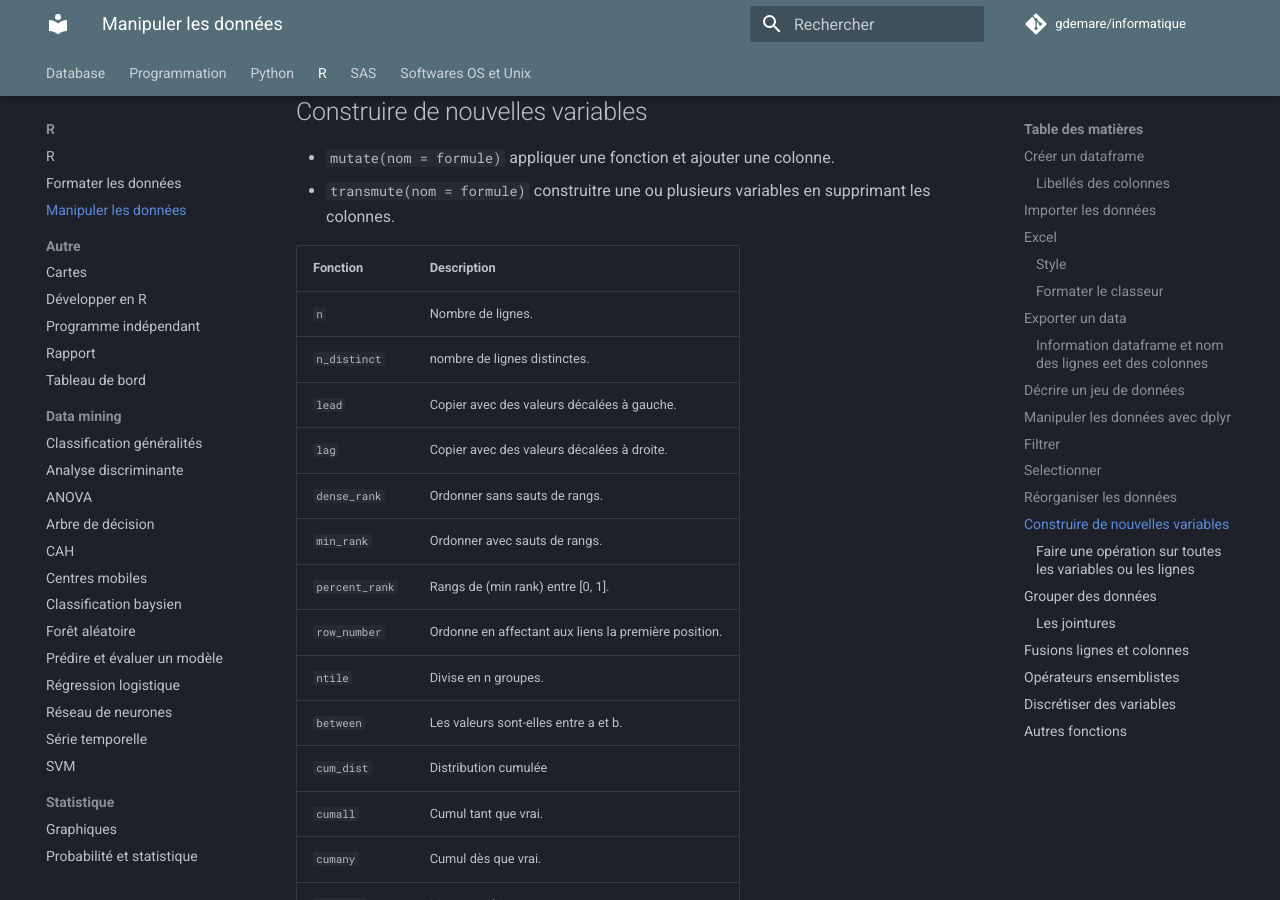
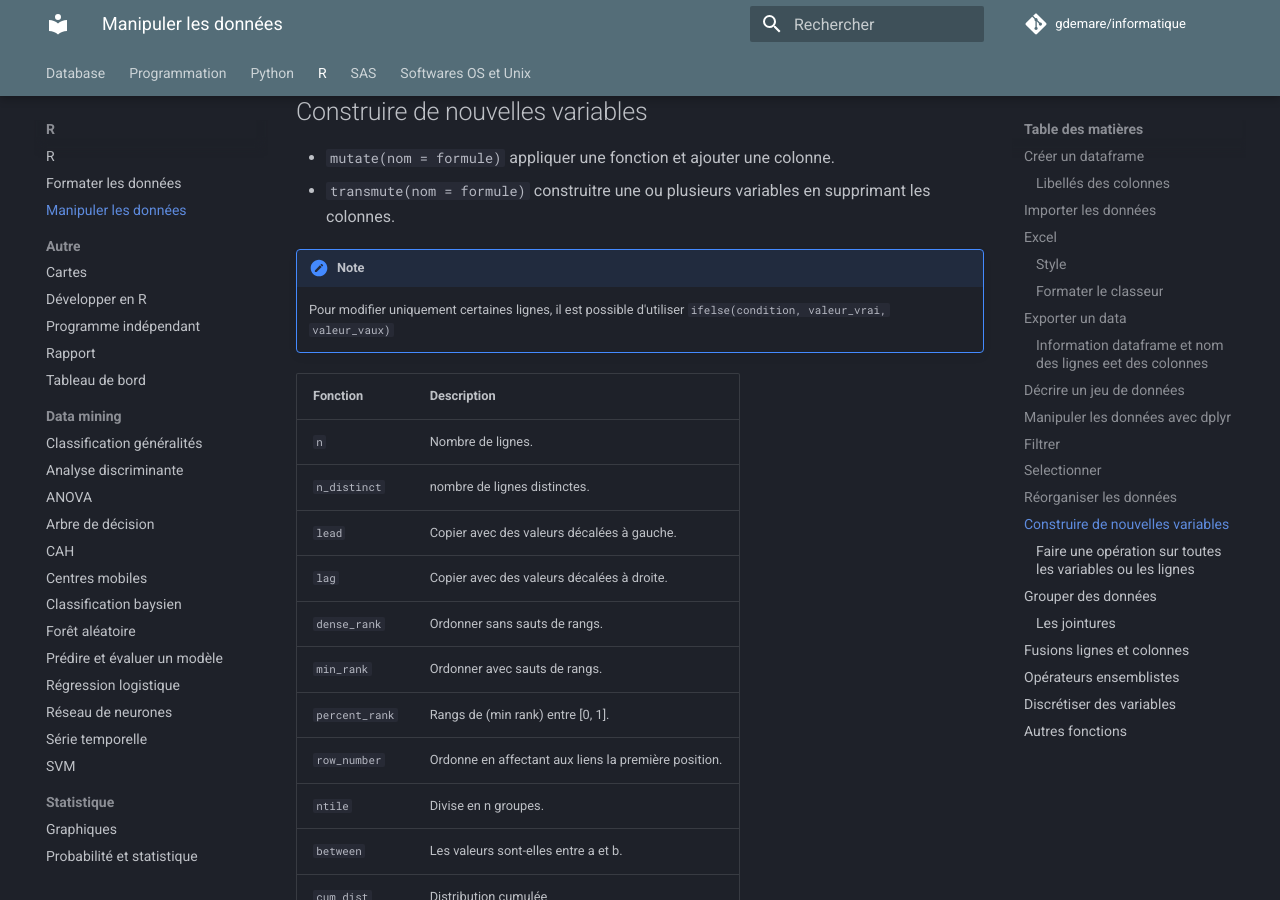
Before and after one commit to gdemare/Informatique, an MkDocs documentation site: the page built from docs/r/manipuler-donnees_r.md, in a window 1280 px wide and 900 px high, scrolled down 3906 px. Built offline with MkDocs 1.6.1 and Material for MkDocs 9.7.7, drawn with Linux system fonts in a browser that asks for light colours; comment, search, counter and statistics services are not loaded.

Commit message:
Update manipuler-donnees_r.md

```diff
--- a/docs/r/manipuler-donnees_r.md
+++ b/docs/r/manipuler-donnees_r.md
@@ -140,6 +140,9 @@ OrchardSprays %>%
 * `mutate(nom = formule)` appliquer une fonction et ajouter une colonne.
 * `transmute(nom = formule)` construitre une ou plusieurs variables en supprimant les colonnes.
 
+!!! note
+	Pour modifier uniquement certaines lignes, il est possible d'utiliser  `ifelse(condition, valeur_vrai, valeur_vaux)`
+
 Fonction		| Description
 ----------------|-----------
 `n` 			| Nombre de lignes.
```
